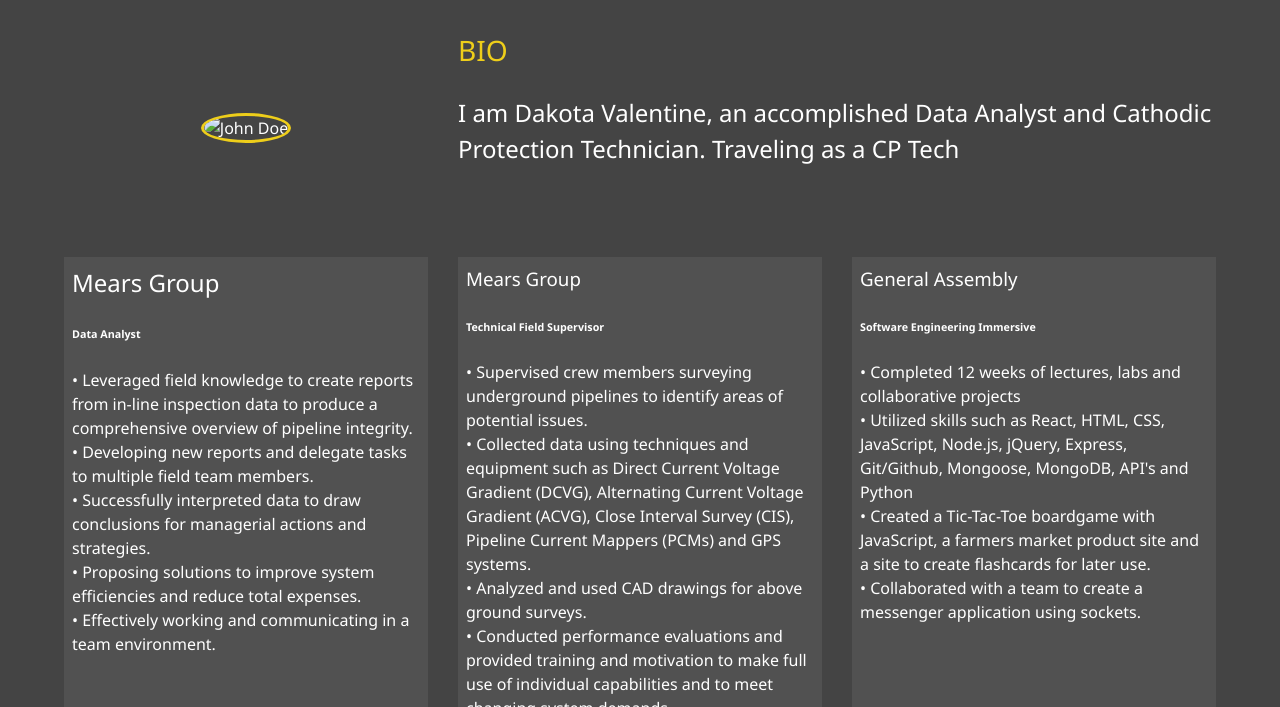
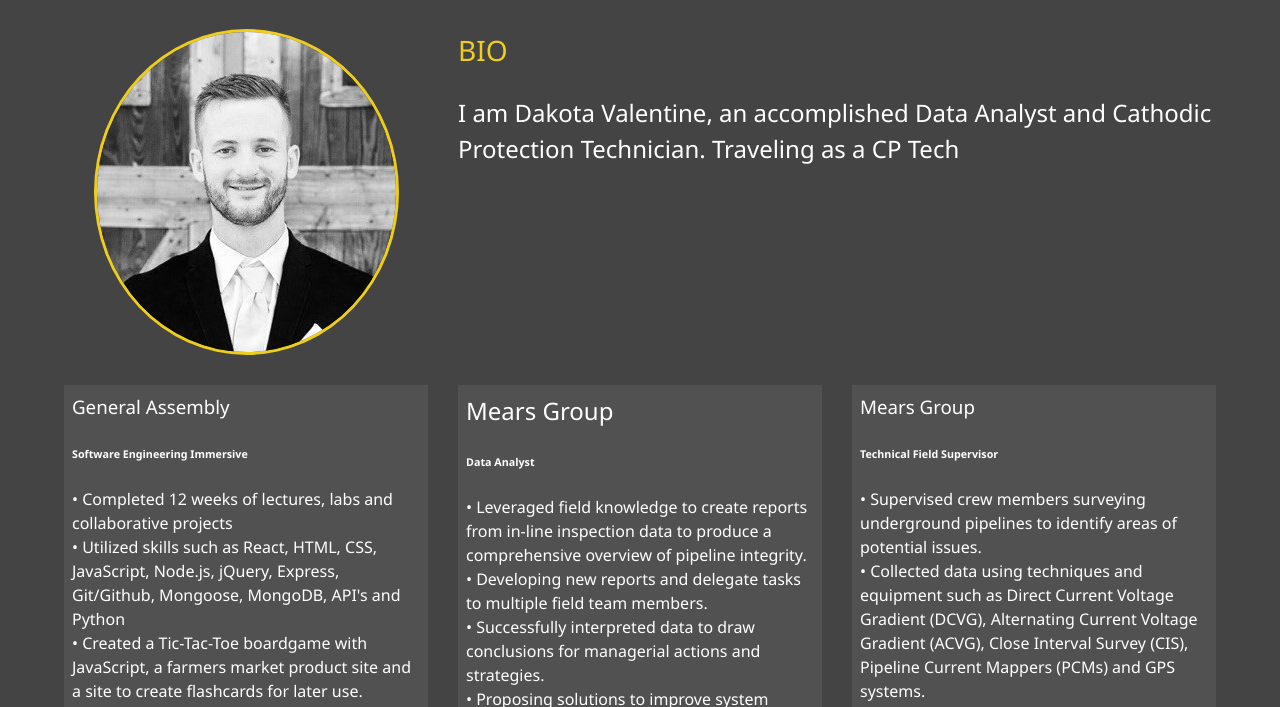
Before and after one commit to Shurukian/shurukian.github.io, a website: page about.html in a window 1280 px wide. Shown: the part 253-960 px from the top of the page. Drawn offline with Linux system fonts and the light colour scheme.

Commit message:
Added portrait, edited experience order.
Added Linkedin Photo
Moved GA Exp in front of data analyst exp.

```diff
--- a/about.html
+++ b/about.html
@@ -58,7 +58,7 @@
       A byte about me:
     </h2>
     <div class="about-info">
-      <img src="img/portrait.jpg" alt="John Doe" class="bio-image">
+      <img src="img/dakota.jpg" alt="Dakota Valentine" class="bio-image">
 
       <div class="bio">
         <h3 class="text-secondary">BIO</h3>
@@ -70,7 +70,7 @@
       </div>
       <h3 class="text-secondary"></h3>
 
-      <div class="job job-3">
+      <div class="job job-1">
         <h3>General Assembly</h3>
         <h6>Software Engineering Immersive</h6>
         <p>• Completed 12 weeks of lectures, labs and collaborative projects
@@ -84,7 +84,7 @@
       </div>
 
       <div class="job-1"></div>
-      <div class="job job-1">
+      <div class="job job-2">
         <h2>Mears Group</h2>
         <h6>Data Analyst</h6>
         <p>• Leveraged field knowledge to create reports from in-line inspection data to produce a comprehensive overview of pipeline integrity.
@@ -99,7 +99,7 @@
         </p>
       </div>
 
-      <div class="job job-2">
+      <div class="job job-3">
         <h3>Mears Group</h3>
         <h6>Technical Field Supervisor</h6>
         <p>
```
Also changed, not shown: img/dakota.jpg (added).
